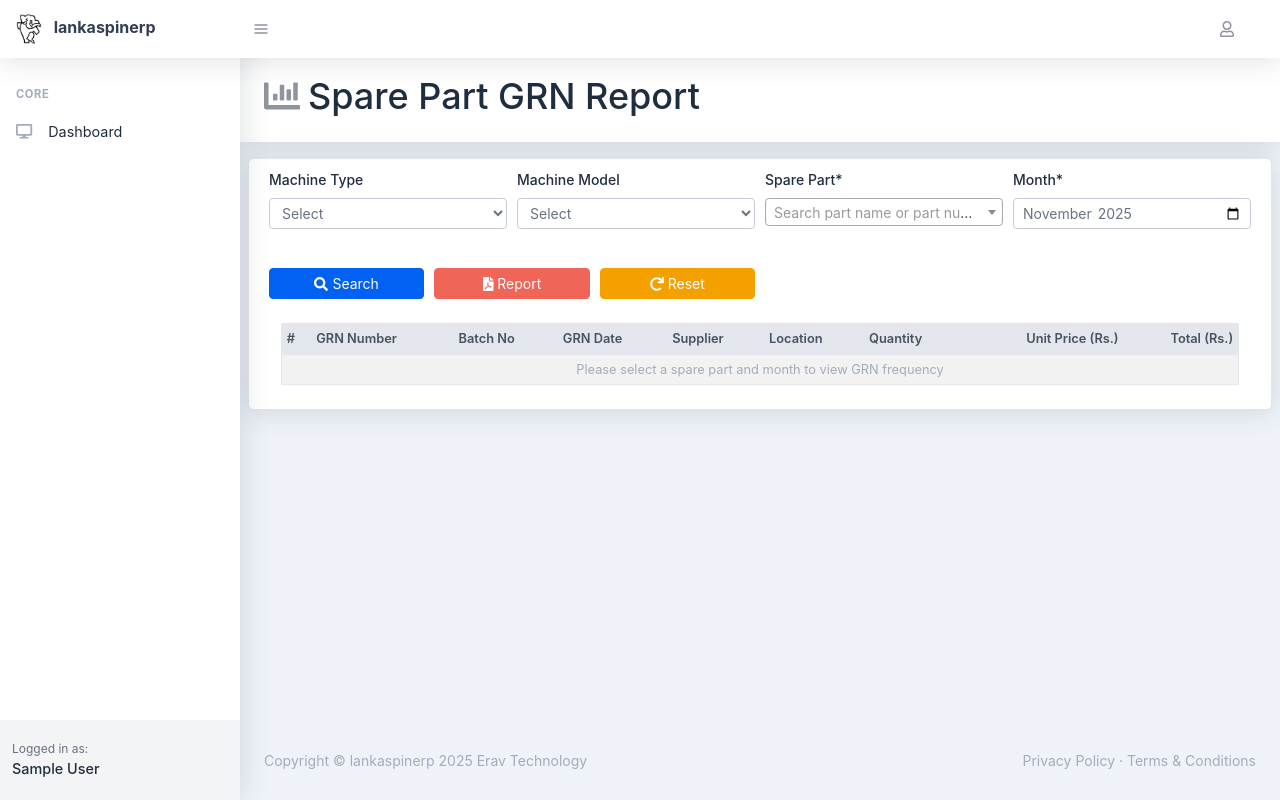
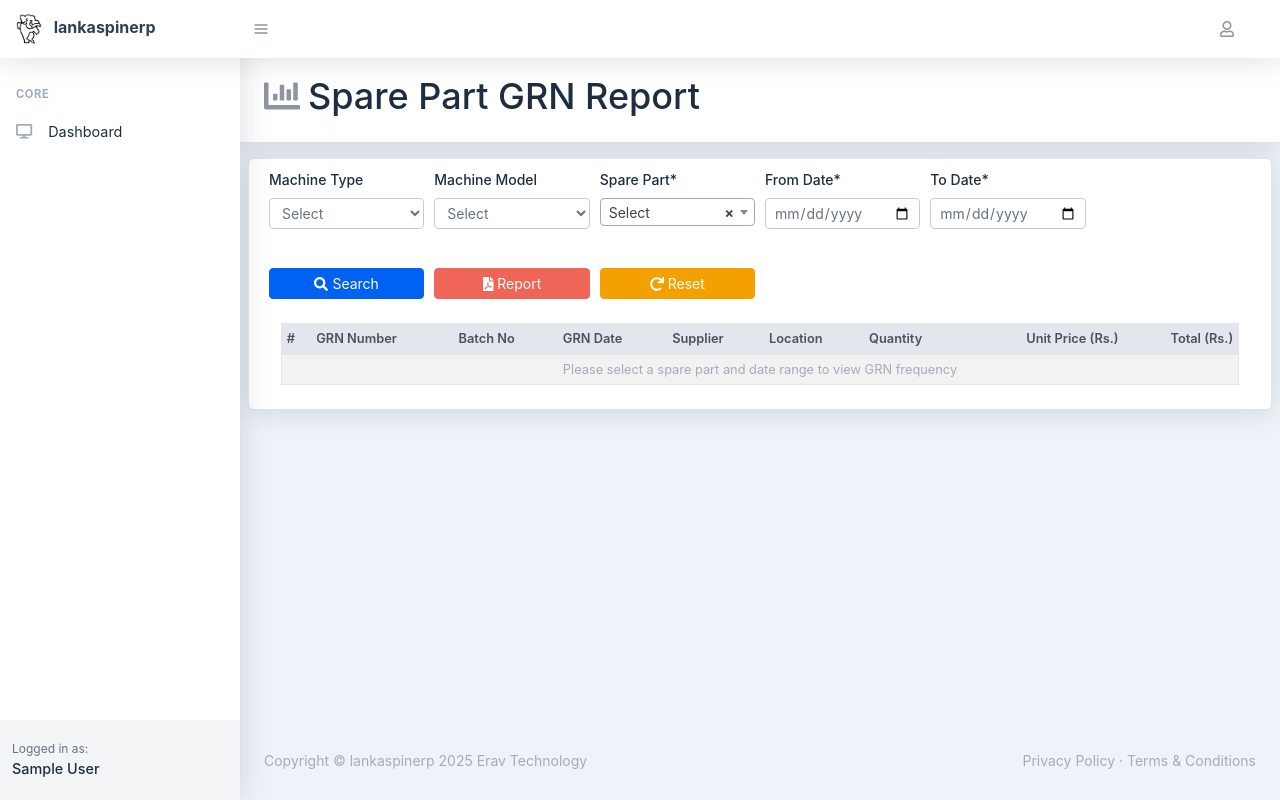
Before and after one commit to thejanRajapaksha/converting_project, a CodeIgniter app: page /converting_project/index.php/sparepartfrequency/index in a window 1280 px wide. Run offline with CodeIgniter, Linux system fonts and the light colour scheme; the visitor is signed in with stand-in values (Sample User, id 1); data that the repository does not hold is empty; some libraries are stand-ins or nearby versions.

Commit message:
GRN Report Month filter changed to select date to - from

```diff
--- a/application/controllers/SparepartFrequency.php
+++ b/application/controllers/SparepartFrequency.php
@@ -11,7 +11,6 @@ class SparepartFrequency extends CI_Controller
         $this->load->model('SparepartFrequency_model');
         $this->load->model('Commeninfo');
         $this->load->model('StockReportinfo');
-
     }
 
     public function index()
@@ -21,46 +20,76 @@ class SparepartFrequency extends CI_Controller
         $data['spareparts'] = $this->SparepartFrequency_model->getAllSpareParts();
         $data['getmachinemodel'] = $this->StockReportinfo->Machinemodelget();
         $this->load->view('sparepart_frequency_view', $data);
-
     }
 
     public function getFrequencyData()
     {
         try {
             $sparepart_id = $this->input->post('sparepart_id');
-        $month = $this->input->post('month');
-        $machinetype = $this->input->post('machinetype');
-        $machinemodel = $this->input->post('machinemodel');
+            $from_date     = $this->input->post('from_date');
+            $to_date       = $this->input->post('to_date');
+            $machinetype   = $this->input->post('machinetype');
+            $machinemodel  = $this->input->post('machinemodel');
 
-        if (empty($sparepart_id) || empty($month)) {
-            echo json_encode(['success' => false, 'message' => 'Spare part and month are required']);
+            if (empty($from_date) || empty($to_date)) {
+                echo json_encode([
+                    'success' => false,
+                    'message' => 'date range is required'
+                ]);
                 return;
             }
 
-        $data = $this->SparepartFrequency_model->getSparePartFrequency($sparepart_id, $month, $machinetype, $machinemodel);
+            $data = $this->SparepartFrequency_model
+                ->getSparePartFrequency(
+                    $sparepart_id,
+                    $from_date,
+                    $to_date,
+                    $machinetype,
+                    $machinemodel
+                );
+
             echo json_encode(['success' => true, 'data' => $data]);
 
         } catch (Exception $e) {
             error_log('Error in getFrequencyData: ' . $e->getMessage());
-        echo json_encode(['success' => false, 'message' => 'Error: ' . $e->getMessage()]);
+            echo json_encode([
+                'success' => false,
+                'message' => 'Error: ' . $e->getMessage()
+            ]);
         }
     }
+
 
     public function generatePDF()
     {
         try {
-        $sparepart_id = $this->input->post('sparepart_id');
-        $month = $this->input->post('month');
+            $sparepart_id   = $this->input->post('sparepart_id');
+            $from_date      = $this->input->post('from_date');
+            $to_date        = $this->input->post('to_date');
             $sparepart_name = $this->input->post('sparepart_name');
-        $machinetype = $this->input->post('machinetype');
-        $machinemodel = $this->input->post('machinemodel');
+            $machinetype    = $this->input->post('machinetype');
+            $machinemodel   = $this->input->post('machinemodel');
 
-        if (empty($sparepart_id) || empty($month)) {
-            die('Spare part and month are required');
+            if (empty($from_date) || empty($to_date)) {
+                die('Spare part and date range are required');
             }
 
-        $data = $this->SparepartFrequency_model->getSparePartFrequency($sparepart_id, $month, $machinetype, $machinemodel);
-        $this->SparepartFrequency_model->generateFrequencyPDF($data, $sparepart_name, $month, $machinetype, $machinemodel);
+            $data = $this->SparepartFrequency_model
+                ->getSparePartFrequency(
+                    $sparepart_id,
+                    $from_date,
+                    $to_date,
+                    $machinetype,
+                    $machinemodel
+                );
+
+            $this->SparepartFrequency_model
+                ->generateFrequencyPDF(
+                    $data,
+                    $sparepart_name,
+                    $from_date,
+                    $to_date
+                );
 
         } catch (Exception $e) {
             die('Error generating PDF: ' . $e->getMessage());
--- a/application/models/SparepartFrequency_model.php
+++ b/application/models/SparepartFrequency_model.php
@@ -22,16 +22,13 @@ class SparepartFrequency_model extends CI_Model
         }
     }
 
-    public function getSparePartFrequency($sparepart_id, $month, $machinetype = null, $machinemodel = null)
+    public function getSparePartFrequency($sparepart_id, $from_date, $to_date, $machinetype = null, $machinemodel = null)
     {
         try {
-            if (empty($sparepart_id) || empty($month)) {
+
+            if (empty($from_date) || empty($to_date)) {
                 return [];
             }
-
-            $month_arr = explode('-', $month);
-            $year = $month_arr[0];
-            $month_num = $month_arr[1];
 
             $this->db->select('
                 g.idtbl_print_grn,
@@ -47,23 +44,27 @@ class SparepartFrequency_model extends CI_Model
                 sp.type as machine_type,
                 sp.model as machine_model
             ');
+
             $this->db->from('tbl_print_grn g');
             $this->db->join('tbl_print_grndetail gd', 'g.idtbl_print_grn = gd.tbl_print_grn_idtbl_print_grn', 'left');
             $this->db->join('tbl_supplier s', 'g.tbl_supplier_idtbl_supplier = s.idtbl_supplier', 'left');
             $this->db->join('tbl_location l', 'g.tbl_location_idtbl_location = l.idtbl_location', 'left');
             $this->db->join('spare_parts sp', 'gd.tbl_sparepart_id = sp.id', 'left');
 
-            $this->db->where('gd.tbl_sparepart_id', $sparepart_id);
-            $this->db->where('YEAR(g.grndate)', $year);
-            $this->db->where('MONTH(g.grndate)', $month_num);
-            $this->db->where('g.status IN (1,2)');
+            $this->db->where('g.grndate >=', $from_date);
+            $this->db->where('g.grndate <=', $to_date);
+            $this->db->where('g.status IN (1,2)', NULL, FALSE);
             $this->db->where('gd.qty >', 0);
 
-            if (!empty($machinetype) && $machinetype !== '0') {
+            if (!empty($sparepart_id) && $sparepart_id != "0") {
+                $this->db->where('gd.tbl_sparepart_id', $sparepart_id);
+            }
+
+            if (!empty($machinetype) && $machinetype != "0") {
                 $this->db->where('sp.type', $machinetype);
             }
 
-            if (!empty($machinemodel) && $machinemodel !== '0') {
+            if (!empty($machinemodel) && $machinemodel != "0") {
                 $this->db->where('sp.model', $machinemodel);
             }
 
@@ -78,17 +79,17 @@ class SparepartFrequency_model extends CI_Model
         }
     }
 
-    public function generateFrequencyPDF($data, $sparepart_name, $month)
+    public function generateFrequencyPDF($data, $sparepart_name, $from_date, $to_date)
     {
         try {
-            $this->generateHTMLReport($data, $sparepart_name, $month);
+            $this->generateHTMLReport($data, $sparepart_name, $from_date, $to_date);
 
         } catch (Exception $e) {
-            $this->generateHTMLReport($data, $sparepart_name, $month);
+            $this->generateHTMLReport($data, $sparepart_name, $from_date, $to_date);
         }
     }
 
-    private function generateHTMLReport($data, $sparepart_name, $month)
+    private function generateHTMLReport($data, $sparepart_name, $from_date, $to_date)
     {
         header('Content-Type: text/html; charset=utf-8');
         ?>
@@ -103,64 +104,43 @@ class SparepartFrequency_model extends CI_Model
                     font-size: 12px;
                     margin: 20px;
                 }
-
                 table {
                     border-collapse: collapse;
                     width: 100%;
                     margin-top: 10px;
                 }
-
-                th,
-                td {
+                th, td {
                     border: 1px solid #000;
                     padding: 8px;
                     text-align: left;
                 }
-
                 th {
                     background-color: #f2f2f2;
                 }
-
-                .text-center {
-                    text-align: center;
-                }
-
-                .text-right {
-                    text-align: right;
-                }
-
                 .header {
                     text-align: center;
                     margin-bottom: 20px;
                     border-bottom: 2px solid #333;
                     padding-bottom: 10px;
                 }
-
                 .summary-info {
                     margin-bottom: 15px;
                     padding: 10px;
                     background-color: #f9f9f9;
                     border-left: 4px solid #007bff;
                 }
-
-                .footer {
-                    margin-top: 20px;
-                    padding-top: 10px;
-                    border-top: 1px solid #333;
-                    text-align: center;
-                    font-size: 10px;
-                }
             </style>
         </head>
 
         <body>
+
             <div class="header">
                 <h2>Spare Part GRN Frequency Report</h2>
             </div>
 
             <div class="summary-info">
                 <strong>Spare Part:</strong> <?php echo htmlspecialchars($sparepart_name); ?><br>
-                <strong>Month:</strong> <?php echo htmlspecialchars($month); ?><br>
+                <strong>Date Range:</strong> <?php echo $from_date . " to " . $to_date; ?><br>
                 <strong>Total GRN Count:</strong> <?php echo count($data); ?>
             </div>
 
@@ -192,39 +172,22 @@ class SparepartFrequency_model extends CI_Model
                         ?>
                             <tr>
                                 <td><?php echo $counter++; ?></td>
-                                <td><?php echo htmlspecialchars($r['grn_no']); ?></td>
-                                <td><?php echo htmlspecialchars($r['batchno']); ?></td>
-                                <td><?php echo htmlspecialchars($r['grndate']); ?></td>
-                                <td><?php echo htmlspecialchars($r['suppliername']); ?></td>
-                                <td><?php echo htmlspecialchars($r['location']); ?></td>
-                                <td><?php echo htmlspecialchars($r['qty']); ?></td>
+                                <td><?php echo $r['grn_no']; ?></td>
+                                <td><?php echo $r['batchno']; ?></td>
+                                <td><?php echo $r['grndate']; ?></td>
+                                <td><?php echo $r['suppliername']; ?></td>
+                                <td><?php echo $r['location']; ?></td>
+                                <td><?php echo $r['qty']; ?></td>
                                 <td class="text-right"><?php echo number_format($r['unitprice'], 2); ?></td>
                                 <td class="text-right"><?php echo number_format($total, 2); ?></td>
                             </tr>
                         <?php endforeach; ?>
                     </tbody>
-                    <tfoot>
-                        <tr style="background-color: #e9ecef;">
-                            <td colspan="6" class="text-right"><strong>Grand Total:</strong></td>
-                            <td><strong><?php echo $total_qty; ?></strong></td>
-                            <td></td>
-                            <td class="text-right"><strong><?php echo number_format($total_amount, 2); ?></strong></td>
-                        </tr>
-                    </tfoot>
                 </table>
             <?php else: ?>
-                <p style="text-align: center; color: #666; margin-top: 20px;">No GRN records found for the selected criteria.</p>
+                <p style="text-align:center;color:#555;">No GRN records found.</p>
             <?php endif; ?>
 
-            <div class="footer">
-                Generated on: <?php echo date('Y-m-d H:i:s'); ?>
-            </div>
-
-            <script>
-                window.onload = function () {
-                    window.print();
-                }
-            </script>
         </body>
 
         </html>
--- a/application/views/sparepart_frequency_view.php
+++ b/application/views/sparepart_frequency_view.php
@@ -25,7 +25,7 @@ include "include/topnavbar.php";
                         <div class="col-12">
                             <form id="frequencyForm">
                                 <div class="form-row">
-                                    <div class="col-3">
+                                    <div class="col-2">
                                         <label class="small font-weight-bold text-dark">Machine Type</label>
                                         <select class="form-control form-control-sm" name="machinetype"
                                             id="machinetype">
@@ -37,7 +37,7 @@ include "include/topnavbar.php";
                                         </select>
                                     </div>
 
-                                    <div class="col-3">
+                                    <div class="col-2">
                                         <label class="small font-weight-bold text-dark">Machine Model</label>
                                         <select class="form-control form-control-sm" name="machinemodel"
                                             id="machinemodel">
@@ -48,23 +48,23 @@ include "include/topnavbar.php";
                                             <?php } ?>
                                         </select>
                                     </div>
-                                    <div class="col-3">
+                                    <div class="col-2">
                                         <label class="small font-weight-bold text-dark">Spare Part*</label>
                                         <select class="form-control form-control-sm select2-ajax" name="sparepart_id"
                                             id="sparepart_id" style="width:100%;">
-                                            <option value="">Select</option>
+                                            <option value="0">Select</option>
                                         </select>
                                     </div>
 
-
-
-                                    <div class="col-3">
-                                        <label class="small font-weight-bold text-dark">Month*</label>
-                                        <input type="month" class="form-control form-control-sm" name="month" id="month"
-                                            required value="<?php echo date('Y-m'); ?>">
+                                    <div class="col-2">
+                                        <label class="small font-weight-bold text-dark">From Date*</label>
+                                        <input type="date" class="form-control form-control-sm" name="from_date" id="from_date" required>
                                     </div>
 
-
+                                    <div class="col-2">
+                                        <label class="small font-weight-bold text-dark">To Date*</label>
+                                        <input type="date" class="form-control form-control-sm" name="to_date" id="to_date" required>
+                                    </div>
                                 </div>
 
                                 <div class="form-row mt-2">
@@ -116,7 +116,7 @@ include "include/topnavbar.php";
                                         <tbody id="tableBody">
                                             <tr>
                                                 <td colspan="9" class="text-center text-muted">
-                                                    Please select a spare part and month to view GRN frequency
+                                                    Please select a spare part and date range to view GRN frequency
                                                 </td>
                                             </tr>
                                         </tbody>
@@ -212,24 +212,26 @@ include "include/topnavbar.php";
 
         function searchFrequency() {
             var sparepart_id = $('#sparepart_id').val();
-            var month = $('#month').val();
+            var from_date = $('#from_date').val();
+            var to_date = $('#to_date').val();
             var machinetype = $('#machinetype').val();
             var machinemodel = $('#machinemodel').val();
 
             console.log('Filter parameters:', {
                 sparepart_id: sparepart_id,
-                month: month,
+                from_date: from_date,
+                to_date: to_date,
                 machinetype: machinetype,
                 machinemodel: machinemodel
             });
 
-            if (!sparepart_id || sparepart_id === '') {
-                alert('Please select a spare part');
-                return;
-            }
+            // if (!sparepart_id || sparepart_id === '') {
+            //     alert('Please select a spare part');
+            //     return;
+            // }
 
-            if (!month || month === '') {
-                alert('Please select a month');
+            if (!from_date || !to_date) {
+                alert('Please select both From and To dates');
                 return;
             }
 
@@ -238,7 +240,8 @@ include "include/topnavbar.php";
 
             var formData = new FormData();
             formData.append('sparepart_id', sparepart_id);
-            formData.append('month', month);
+            formData.append('from_date', from_date);
+            formData.append('to_date', to_date);
             formData.append('machinetype', machinetype || '');
             formData.append('machinemodel', machinemodel || '');
 
@@ -252,7 +255,7 @@ include "include/topnavbar.php";
                 success: function (response) {
                     console.log('Response received:', response);
                     if (response.success) {
-                        displayData(response.data, sparepart_id, month, machinetype, machinemodel);
+                        displayData(response.data, sparepart_id, from_date, to_date, machinetype, machinemodel);
                         $('#generateReport').prop('disabled', false);
                     } else {
                         $('#tableBody').html('<tr><td colspan="9" class="text-center text-danger">' + (response.message || 'Error loading data') + '</td></tr>');
@@ -269,13 +272,14 @@ include "include/topnavbar.php";
 
         function generateReport() {
             var sparepart_id = $('#sparepart_id').val();
-            var month = $('#month').val();
+            var from_date = $('#from_date').val();
+            var to_date = $('#to_date').val();
             var sparepart_name = $('#sparepart_id option:selected').text();
             var machinetype = $('#machinetype').val();
             var machinemodel = $('#machinemodel').val();
 
-            if (!sparepart_id || !month) {
-                alert('Please select both spare part and month');
+            if (!sparepart_id || !from_date || !to_date ) {
+                alert('Please select both spare part and date range');
                 return;
             }
 
@@ -285,7 +289,8 @@ include "include/topnavbar.php";
                 target: "_blank"
             }).append(
                 $('<input>', { type: 'hidden', name: 'sparepart_id', value: sparepart_id }),
-                $('<input>', { type: 'hidden', name: 'month', value: month }),
+                $('<input>', { type: 'hidden', name: 'from_date', value: from_date }),
+                $('<input>', { type: 'hidden', name: 'to_date', value: to_date }),
                 $('<input>', { type: 'hidden', name: 'sparepart_name', value: sparepart_name }),
                 $('<input>', { type: 'hidden', name: 'machinetype', value: machinetype }),
                 $('<input>', { type: 'hidden', name: 'machinemodel', value: machinemodel })
@@ -299,13 +304,13 @@ include "include/topnavbar.php";
         function resetForm() {
             $('#frequencyForm')[0].reset();
             $('#machinemodel').html('<option value="">Select</option><option value="0">All</option>');
-            $('#tableBody').html('<tr><td colspan="9" class="text-center text-muted">Please select a spare part and month to view GRN frequency</td></tr>');
+            $('#tableBody').html('<tr><td colspan="9" class="text-center text-muted">' +'Please select a spare part and date range to view GRN frequency' +'</td></tr>');
             $('#tableFooter').hide();
             $('#summaryAlert').hide();
             $('#generateReport').prop('disabled', true);
         }
 
-        function displayData(data, sparepart_id, month, machinetype, machinemodel) {
+        function displayData(data, sparepart_id, from_date, to_date, machinetype, machinemodel) {
             var tableBody = $('#tableBody');
             var tableFooter = $('#tableFooter');
             var summaryAlert = $('#summaryAlert');
@@ -357,12 +362,14 @@ include "include/topnavbar.php";
                 filterInfo += ' | Model: <strong>' + machineModelName + '</strong>';
             }
 
-            summaryText.html('Spare Part: <strong>' + sparepartName + '</strong> | ' +
-                'Month: <strong>' + month + '</strong>' + filterInfo + ' | ' +
+            summaryText.html(
+                'Spare Part: <strong>' + sparepartName + '</strong> | ' +
+                'Date Range: <strong>' + from_date + ' to ' + to_date + '</strong>' +
+                filterInfo + ' | ' +
                 'Total GRN Count: <strong>' + data.length + '</strong> | ' +
                 'Total Quantity: <strong>' + totalQty + '</strong> | ' +
-                'Total Amount: <strong>Rs. ' + totalAmount.toFixed(2) + '</strong>');
-            summaryAlert.show();
+                'Total Amount: <strong>Rs. ' + totalAmount.toFixed(2) + '</strong>'
+            );
         }
     });
 </script>
```
Lines whose indentation alone changed are shown as unchanged.
